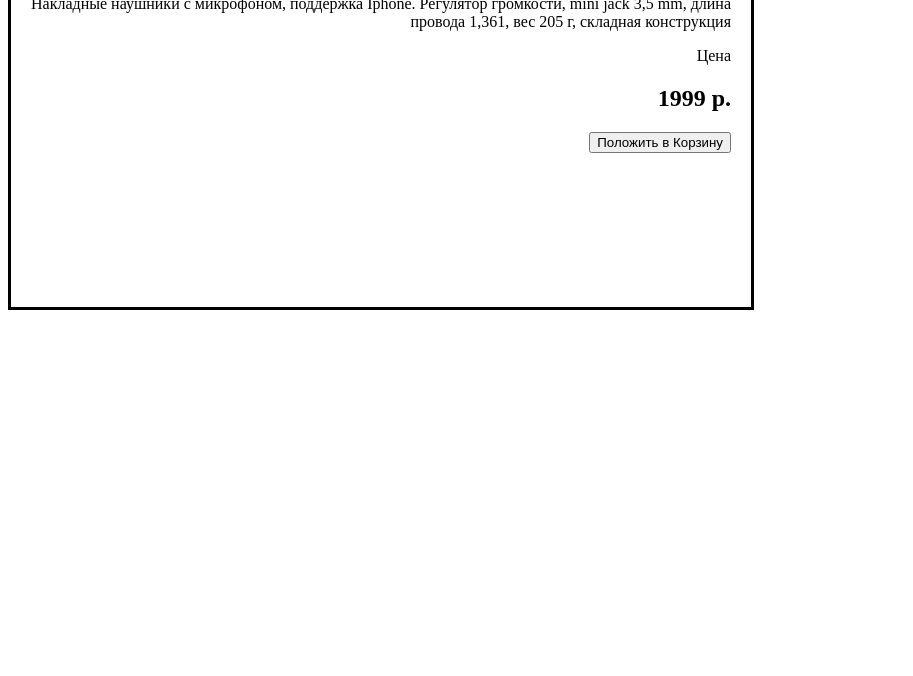
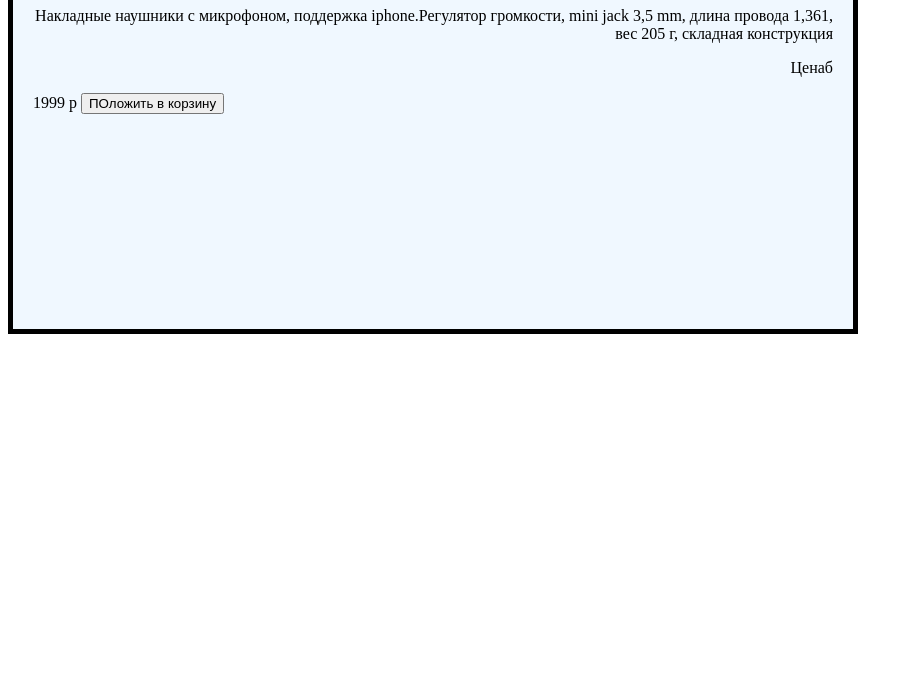
Before and after one commit to fedor-bot/-, a plain HTML site: page index.html in a window 1280 px wide. Shown: the part 124-800 px from the top of the page, without its empty margins (0-913 px from the left). Drawn offline with Linux system fonts and the light colour scheme; files that its build step writes are made by us from their sources.

Commit message:
Add files via upload

```diff
--- a/index.html
+++ b/index.html
@@ -9,12 +9,18 @@
 </head>
 <body>
 
-<div class="box" <img=src"image\mod.img.png"> ><h1>Наушники beats</h1> <p>Накладные наушники с микрофоном, поддержка Iphone. Регулятор громкости, mini jack 3,5 mm, длина провода 1,361, вес 205 г, складная конструкция</p>
-<p>Цена</p>
-<h2>1999 р.</h2>
-    <button>Положить в Корзину</button>
+
+<div class="box"> <img src="image\mod.img.png" alt="Наушники">
+
+    <h1>Наушники Beats</h1>
+    <p>
+        Накладные наушники с микрофоном, поддержка iphone.Регулятор громкости, mini jack 3,5 mm, длина провода 1,361, вес 205 г, складная конструкция</p>
+
+    <p>Ценаб</p>
+        <span>1999 р</span>
+        <button>ПОложить в корзину</button>
+    </p>
 </div>
-
 
 
 </body>
--- a/style.css
+++ b/style.css
@@ -1,17 +1,22 @@
 .box{
-    width: 700px;
+    background-color: aliceblue;
+    border-color: black;
+    width: 800px;
     height: 400px;
-    background-color: white;
-    padding: 10px 20px;
-    border-color: black;
-    border-width: 3px;
+    border-width: 5px;
     border-style: solid;
-    background-image: url("C:\Users\FEDOR\Documents\Блочная модель\new progect\mod.img.png");
-    background-position: left;
-    background-repeat: no-repeat;
-    background-size: cover;
+    padding: 20px;
 }
 
-div{
-text-align: right;
+h1{
+    text-align: right ;
 }
+p{
+    text-align: right ;
+}
+span{
+    text-align: right;
+}
+button{
+    text-align: right center;
+}
```
